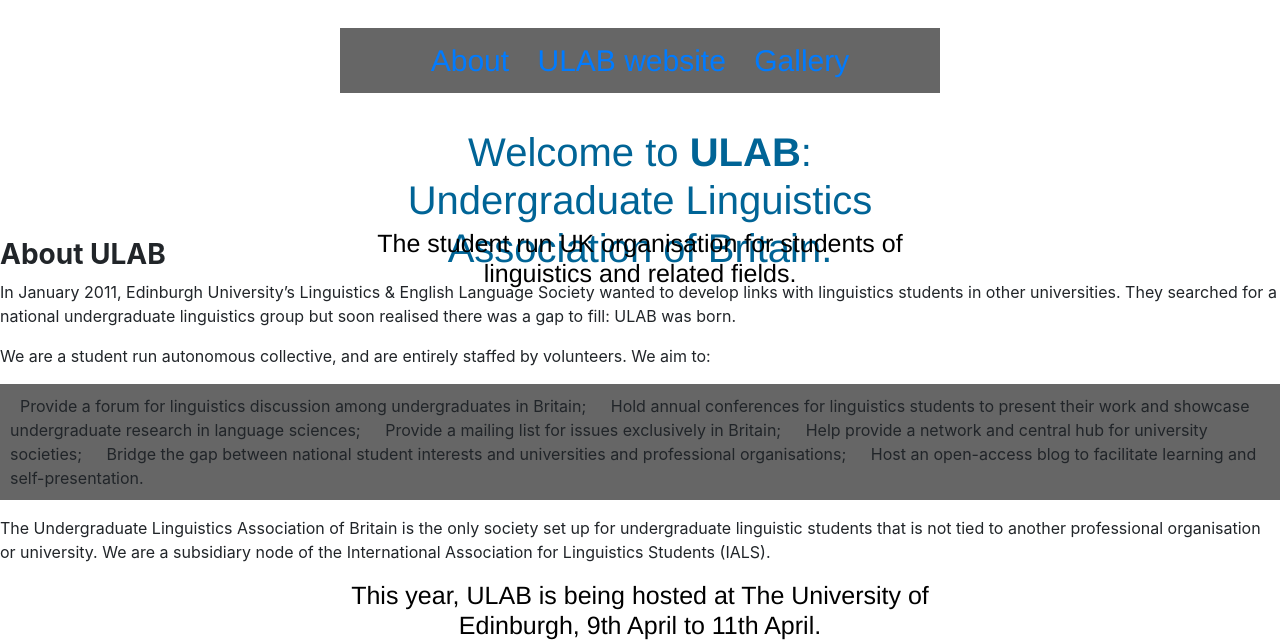
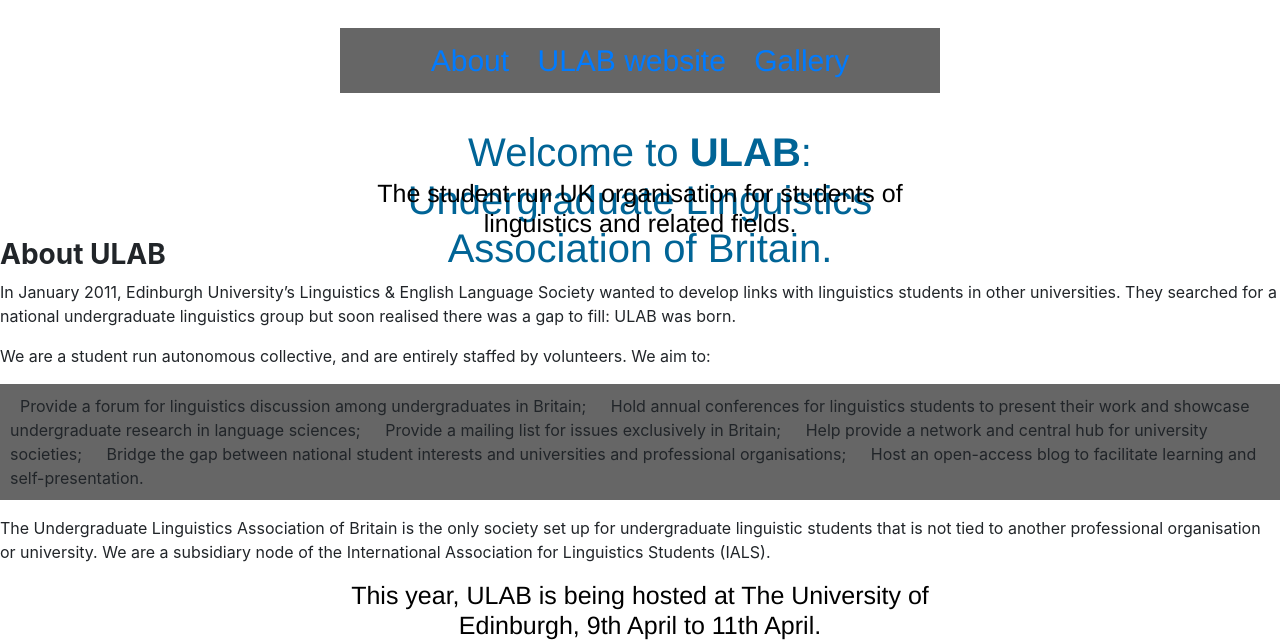
Before and after one commit to armartin26/cf_competition, a plain HTML site: page about.html in a window 1280 px wide. Shown: the part 172-812 px from the top of the page. Drawn offline with nearby package versions, Linux system fonts and the light colour scheme.

Commit message:
added div to h3, got rid of h2 div

```diff
--- a/about.html
+++ b/about.html
@@ -41,8 +41,8 @@
 <body>
     <div> <h1> Welcome to <b>ULAB</b>: Undergraduate Linguistics Association of Britain. </h1> </div>
 
-  <div> <h2> The student run UK organisation for students of linguistics and related fields. </h2> </div>
-  <h3> <b>About ULAB</b> </h1>
+  <h2> The student run UK organisation for students of linguistics and related fields. </h2>
+  <div> <h3> <b>About ULAB</b> </h3> </div>
   <p> In January 2011, Edinburgh University’s Linguistics & English Language Society wanted to develop links with linguistics students in other universities. They searched for a national undergraduate linguistics group but soon realised there was a gap to fill: ULAB was born.</p>
   <p> We are a student run autonomous collective, and are entirely staffed by volunteers. We aim to: </p>
   <ul>
```
